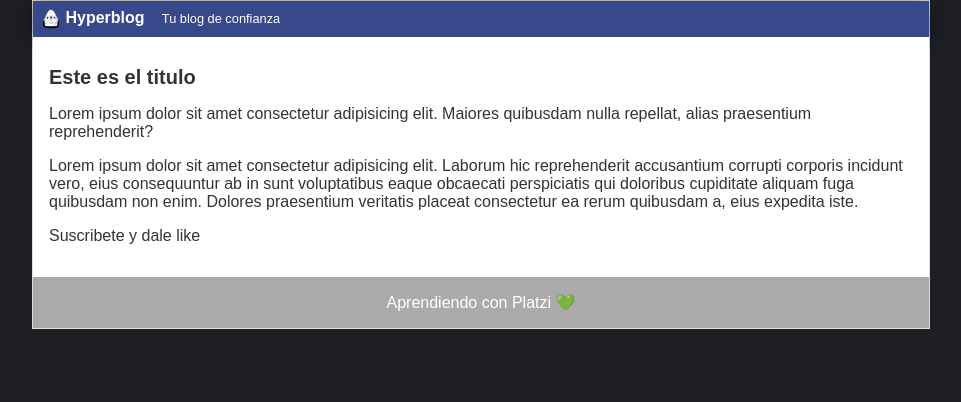
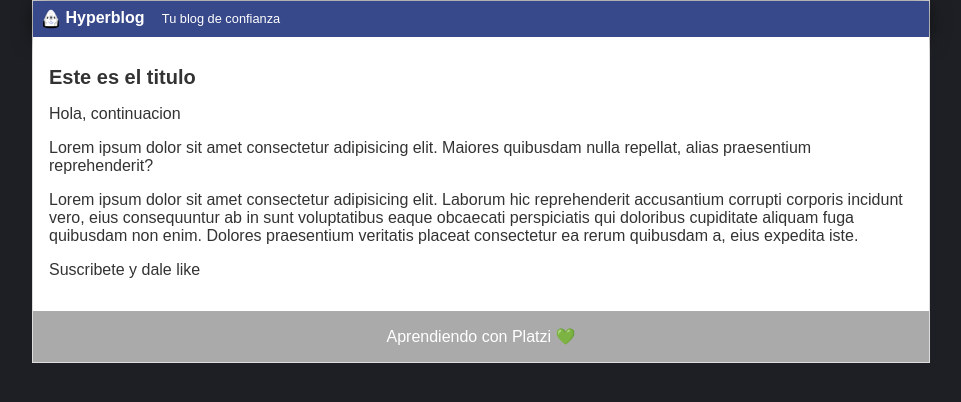
Before and after one commit to stivenearias/hyperblog, a plain HTML site: page index.html in a window 1280 px wide. Shown: the whole page, without its empty margins (159-1120 px from the left). Drawn offline with Linux system fonts and the light colour scheme.

Commit message:
se agrega texto para probar pull request

```diff
--- a/index.html
+++ b/index.html
@@ -16,6 +16,7 @@
         </div>
         <div id="post">
             <h1>Este es el titulo</h1>
+            <p>Hola, continuacion</p>
             <p>Lorem ipsum dolor sit amet consectetur adipisicing elit. Maiores quibusdam nulla repellat, alias praesentium reprehenderit?</p>
             <p>Lorem ipsum dolor sit amet consectetur adipisicing elit. Laborum hic reprehenderit accusantium corrupti corporis incidunt vero, eius consequuntur ab in sunt voluptatibus eaque obcaecati perspiciatis qui doloribus cupiditate aliquam fuga quibusdam non enim. Dolores praesentium veritatis placeat consectetur ea rerum quibusdam a, eius expedita iste.</p>
             <p>Suscribete y dale like</p>
```
